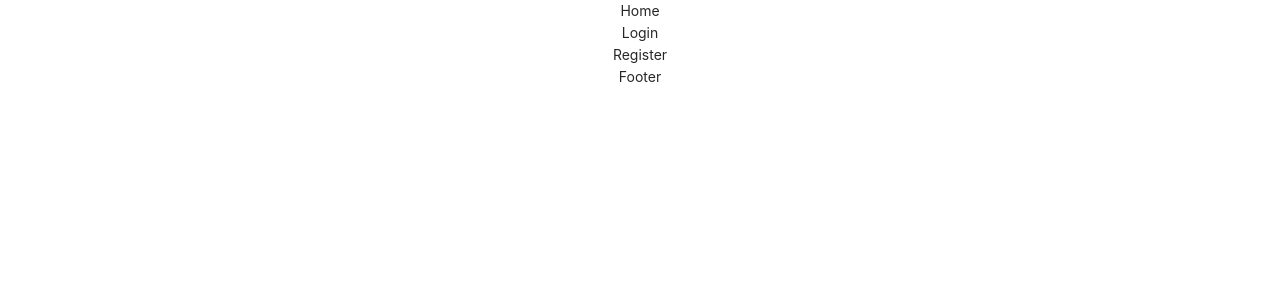
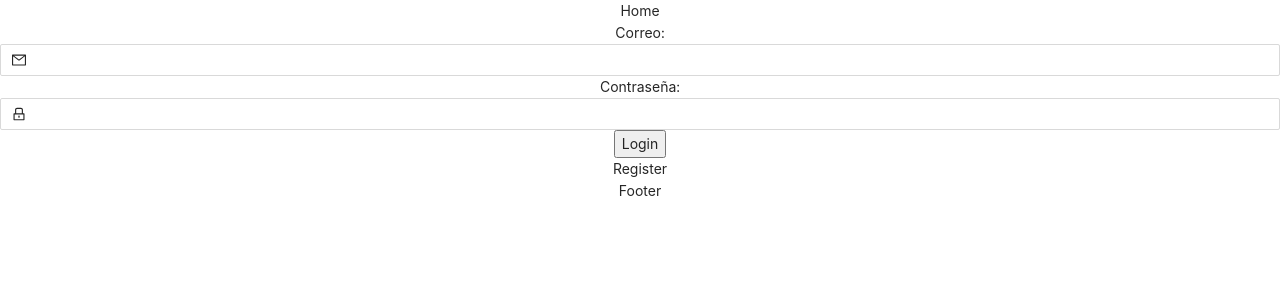
Before and after one commit to vaneebg/FRONTEND-TRIPULACIONES, a React (Create React App) app: page / in a window 1280 px wide. Shown: the top 300 px of the page. Built offline with nearby package versions, Linux system fonts and the light colour scheme.

Commit message:
creado form login

```diff
--- a/src/components/Header/Header.jsx
+++ b/src/components/Header/Header.jsx
@@ -34,11 +34,12 @@ const Header = () => {
         };
     }
 
+
     const items = [
         getItem('', 'sub1', <MenuUnfoldOutlined />, [
             getItem('', '1', <Link to='/profile'><UserOutlined /></Link>),
             getItem('', '2', <Link to='/quiz'><ReconciliationOutlined /></Link>),
-            getItem('', '3', <Link to='/main'><HomeOutlined /></Link>),
+            getItem('', '3', <Link to='/main'><HomeOutlined /></Link>)
             //   getItem('Option 4', '4'),
         ]),
     ]
--- a/src/components/Home/Login/Login.jsx
+++ b/src/components/Home/Login/Login.jsx
@@ -1,8 +1,43 @@
+import { useState } from 'react'
+import { useDispatch } from 'react-redux'
+import { Input} from 'antd'
+import { MailOutlined, LockOutlined } from '@ant-design/icons';
 
 const Login = () => {
+  const initialState = {
+    email: "",
+    password: "",
+  };
+
+
+  const [formData, setFormData] = useState(initialState);
+  const { email, password } = formData;
+
+  const dispatch = useDispatch();
+
+
+
+  const onChange = (e) => {
+    setFormData((prevState) => ({
+      ...prevState,
+      [e.target.name]: e.target.value,
+    }));
+  };
+  const onSubmit = (e) => {
+    e.preventDefault()
+    // dispatch(login(formData));
+  }
+
   return (
-    <div>Login</div>
+    <div>
+      <form  onSubmit={onSubmit}>
+        <label  htmlFor="email">Correo:</label>
+        <Input prefix={<MailOutlined />} type="email" name="email" value={email} onChange={onChange} />
+        <label htmlFor="password">Contraseña:</label>
+        <Input prefix={<LockOutlined />} type="password" name="password" value={password} onChange={onChange} />
+        <button type="submit">Login</button>
+      </form>
+    </div>
   )
 }
-
 export default Login
```
